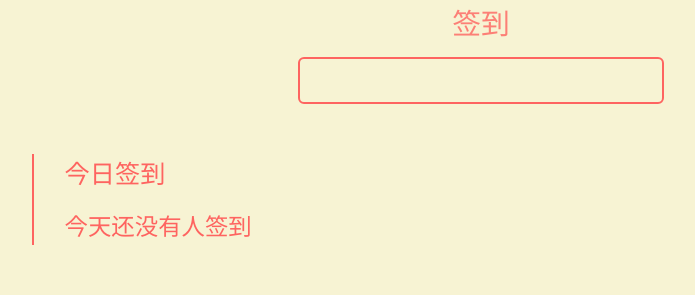
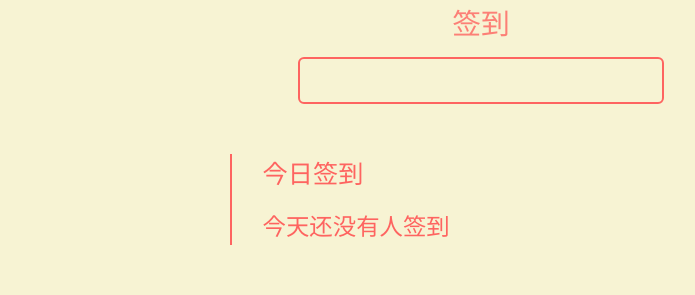
Before and after one commit to ClumsyLee/small-target, a Django app: page / in a window 1280 px wide. Shown: the part 599-894 px from the top of the page, without its empty margins (159-854 px from the left). Run offline with Django 3.2, Linux system fonts and the light colour scheme; data that the repository does not hold is empty.

Commit message:
优化index

```diff
--- a/checkin/static/css/style.css
+++ b/checkin/static/css/style.css
@@ -96,7 +96,7 @@ div.main-heading input[type='text']:hover{
 }
 
 div.regist{
-    max-width: 70%;
+    max-width: 500px;
     margin: 50px auto;
     border: none;
     border-left: 2px solid rgb(254,100,96);
```
